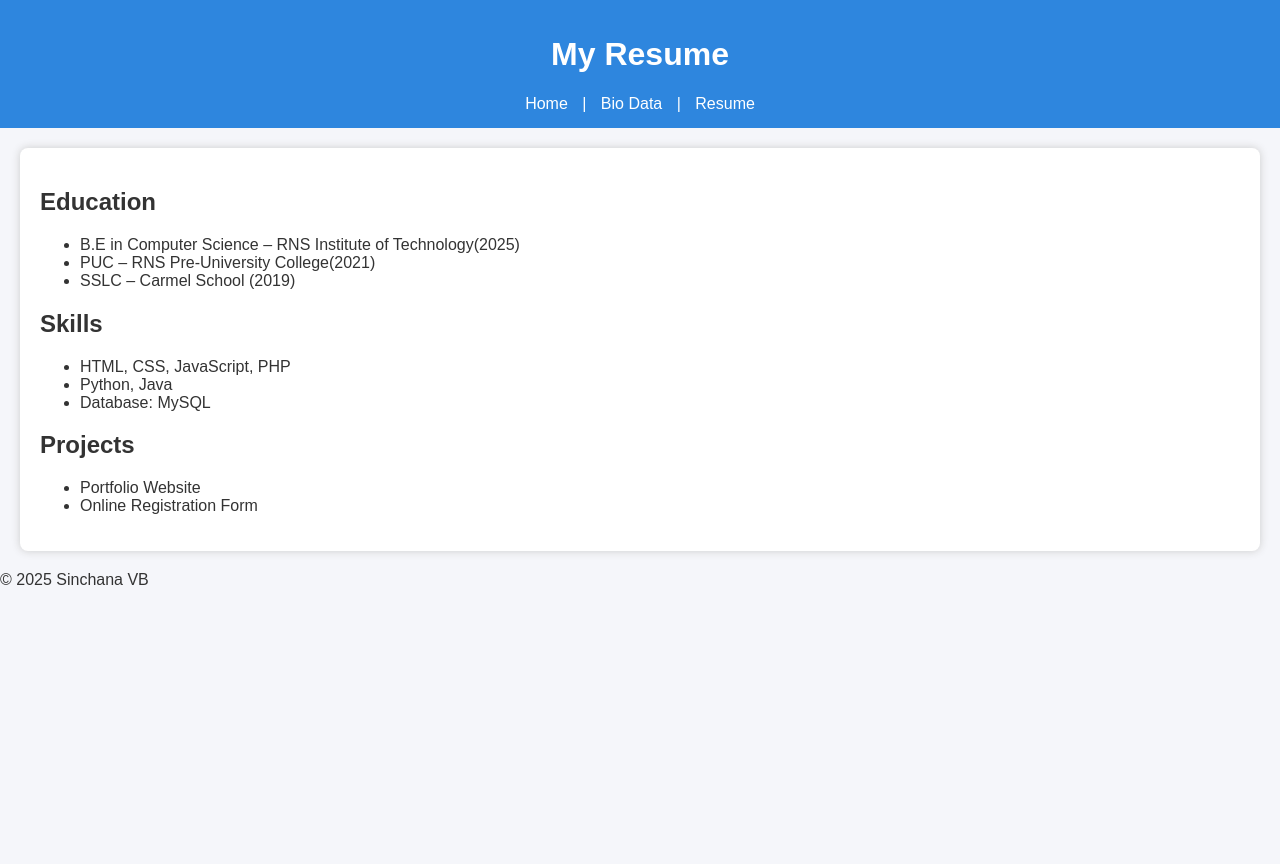
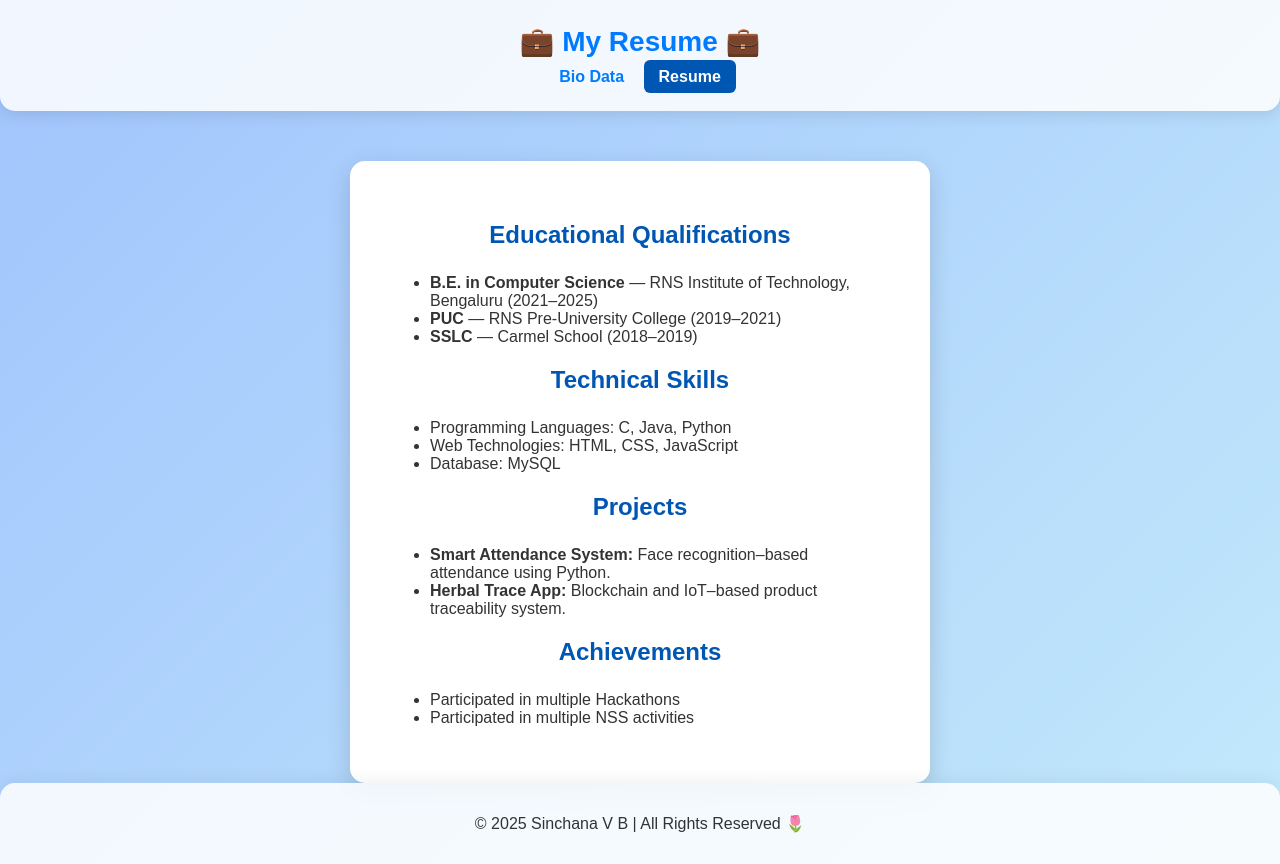
Before and after one commit to Sinchana2005-crypto/my-website, a plain HTML site: page resume.html in a window 1280 px wide. Before the commit the page ends 800 px from the top, so only its background shows below. Drawn offline with nearby package versions, Linux system fonts and the light colour scheme.

Commit message:
Add files via upload

```diff
--- a/resume.html
+++ b/resume.html
@@ -2,43 +2,52 @@
 <html lang="en">
 <head>
   <meta charset="UTF-8">
-    <title>Resume</title>
+  <title>My Resume</title>
   <link rel="stylesheet" href="style.css">
+  <script src="https://code.jquery.com/jquery-3.6.0.min.js"></script>
+  <script src="script.js"></script>
 </head>
 <body>
   <header>
-        <h1>My Resume</h1>
+    <h1>💼 My Resume 💼</h1>
     <nav>
-            <a href="index.html">Home</a> |
-            <a href="biodata.html">Bio Data</a> |
-            <a href="resume.html">Resume</a>
+      <a href="index.html">Bio Data</a>
+      <a href="resume.html" class="active">Resume</a>
     </nav>
   </header>
 
-    <section>
-        <h2>Education</h2>
+  <main>
+    <section class="bio-card">
+      <h2>Educational Qualifications</h2>
       <ul>
-            <li>B.E in Computer Science – RNS Institute of Technology(2025)</li>
-            <li>PUC – RNS Pre-University College(2021)</li>
-            <li>SSLC – Carmel School (2019)</li>
+        <li><strong>B.E. in Computer Science</strong> — RNS Institute of Technology, Bengaluru (2021–2025)</li>
+        <li><strong>PUC</strong> — RNS Pre-University College (2019–2021)</li>
+        <li><strong>SSLC</strong> — Carmel School (2018–2019)</li>
       </ul>
 
-        <h2>Skills</h2>
+      <h2>Technical Skills</h2>
       <ul>
-            <li>HTML, CSS, JavaScript, PHP</li>
-            <li>Python, Java</li>
+        <li>Programming Languages: C, Java, Python</li>
+        <li>Web Technologies: HTML, CSS, JavaScript</li>
         <li>Database: MySQL</li>
       </ul>
 
       <h2>Projects</h2>
       <ul>
-            <li>Portfolio Website</li>
-            <li>Online Registration Form</li>
+        <li><strong>Smart Attendance System:</strong> Face recognition–based attendance using Python.</li>
+        <li><strong>Herbal Trace App:</strong> Blockchain and IoT–based product traceability system.</li>
+      </ul>
+
+      <h2>Achievements</h2>
+      <ul>
+        <li>Participated in multiple Hackathons</li>
+        <li>Participated in multiple NSS activities</li>
       </ul>
     </section>
+  </main>
 
   <footer>
-        <p>&copy; 2025 Sinchana VB</p>
+    <p>&copy; 2025 Sinchana V B | All Rights Reserved 🌷</p>
   </footer>
 </body>
 </html>
--- a/script.js
+++ b/script.js
@@ -1,11 +1,14 @@
-$(document).ready(function(){
-    // Fade in the title
-    $("h1").hide().fadeIn(1000);
+$(document).ready(function() {
+  // Smooth fade-in for the card
+  $(".bio-card").hide().fadeIn(1000);
 
-    // Add color change on hover
-    $("h1").hover(function(){
-        $(this).css("color", "#e74c3c");
-    }, function(){
-        $(this).css("color", "white");
-    });
+  // Small greeting effect
+  $("header h1").hover(
+    function() {
+      $(this).css("color", "#0056b3");
+    },
+    function() {
+      $(this).css("color", "#007bff");
+    }
+  );
 });
--- a/style.css
+++ b/style.css
@@ -1,43 +1,104 @@
+/* Overall page setup */
 body {
-    font-family: Arial, sans-serif;
-    background: #f5f6fa;
-    color: #333;
-    margin: 0;
-    padding: 0;
+  font-family: 'Poppins', sans-serif;
+  margin: 0;
+  background: linear-gradient(135deg, #a1c4fd, #c2e9fb);
+  color: #333;
+  display: flex;
+  flex-direction: column;
+  align-items: center;
+  min-height: 100vh;
 }
 
+/* Header section */
 header {
-    background: #2e86de;
-    color: white;
-    text-align: center;
-    padding: 15px;
+  text-align: center;
+  background-color: #ffffffd9;
+  width: 100%;
+  padding: 25px 0;
+  box-shadow: 0 4px 15px rgba(0,0,0,0.1);
+  border-radius: 0 0 15px 15px;
+}
+
+header h1 {
+  margin: 0;
+  color: #007bff;
+  font-size: 28px;
+}
+
+/* Navigation styling */
+nav {
+  margin-top: 10px;
 }
 
 nav a {
-    color: white;
-    text-decoration: none;
-    margin: 0 10px;
+  text-decoration: none;
+  color: #007bff;
+  font-weight: 600;
+  padding: 8px 15px;
+  border-radius: 6px;
+  transition: 0.3s ease;
 }
 
-section {
-    padding: 20px;
-    background: white;
-    margin: 20px;
-    border-radius: 8px;
-    box-shadow: 0 0 8px #ccc;
+nav a:hover {
+  background: #007bff;
+  color: #fff;
 }
 
-table {
-    width: 100%;
-    border-collapse: collapse;
+nav a.active {
+  background: #0056b3;
+  color: #fff;
 }
 
-th, td {
-    text-align: left;
-    padding: 8px;
+/* Main content */
+main {
+  flex: 1;
+  display: flex;
+  justify-content: center;
+  align-items: center;
+  width: 100%;
 }
 
-th {
-    width: 30%;
-    background-color: #b0c4cc;
+/* Bio card */
+.bio-card {
+  background: #ffffff;
+  padding: 40px;
+  margin-top: 50px;
+  border-radius: 15px;
+  width: 90%;
+  max-width: 500px;
+  text-align: left;
+  box-shadow: 0 8px 25px rgba(0,0,0,0.15);
+  animation: fadeIn 0.6s ease-in-out;
 }
+
+.bio-card h2 {
+  text-align: center;
+  color: #0056b3;
+  margin-bottom: 25px;
+}
+
+.bio-info p {
+  margin: 10px 0;
+  font-size: 16px;
+}
+
+.bio-info strong {
+  color: #007bff;
+}
+
+/* Footer */
+footer {
+  text-align: center;
+  background-color: #ffffffd9;
+  padding: 15px 0;
+  width: 100%;
+  box-shadow: 0 -4px 15px rgba(0,0,0,0.05);
+  border-radius: 15px 15px 0 0;
+  font-weight: 500;
+}
+
+@keyframes fadeIn {
+  from { opacity: 0; transform: translateY(20px); }
+  to { opacity: 1; transform: translateY(0); }
+}
```
Also changed, not shown: biodata.html (+17 -16 lines). Lines whose indentation alone changed are shown as unchanged.
